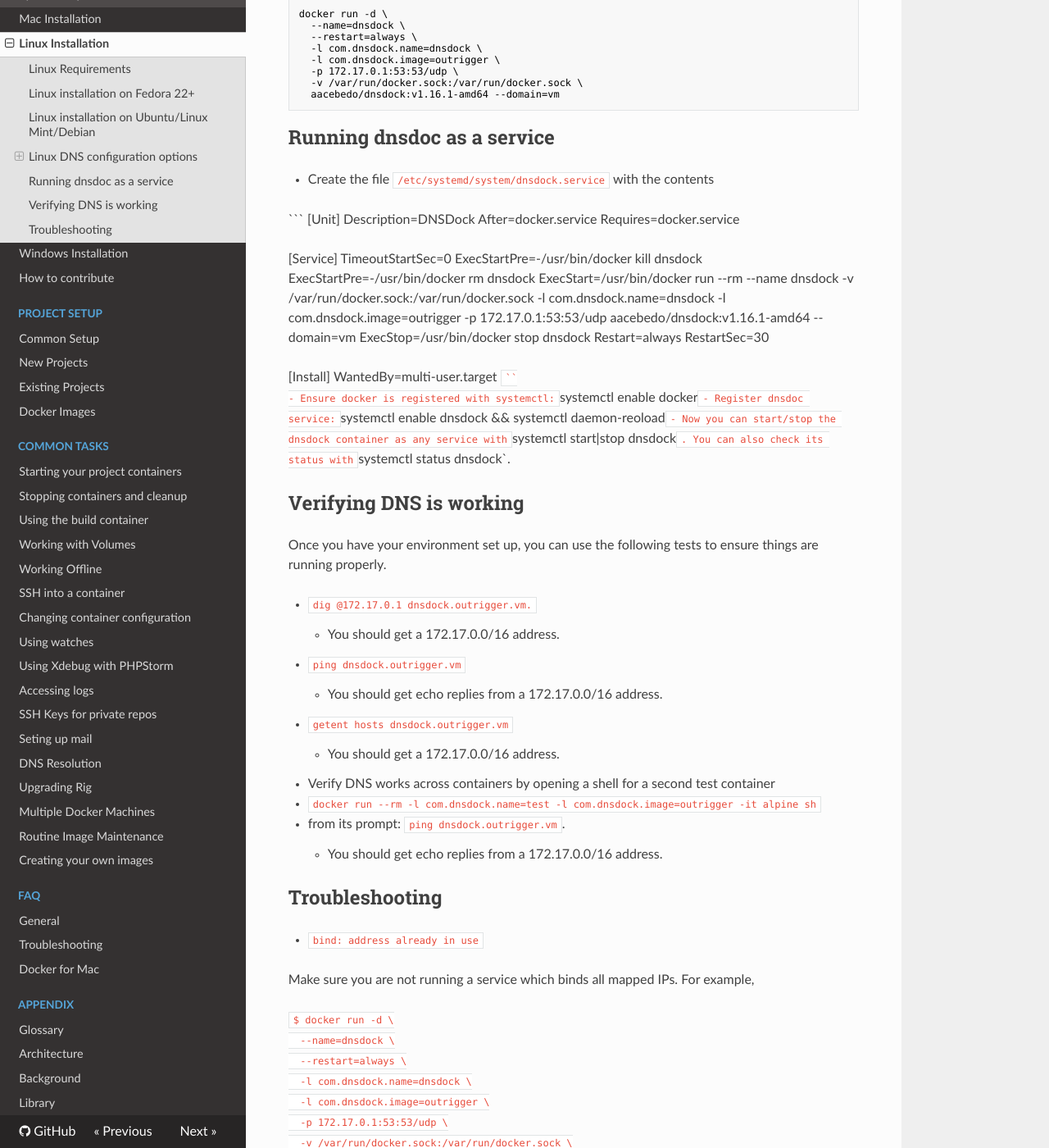
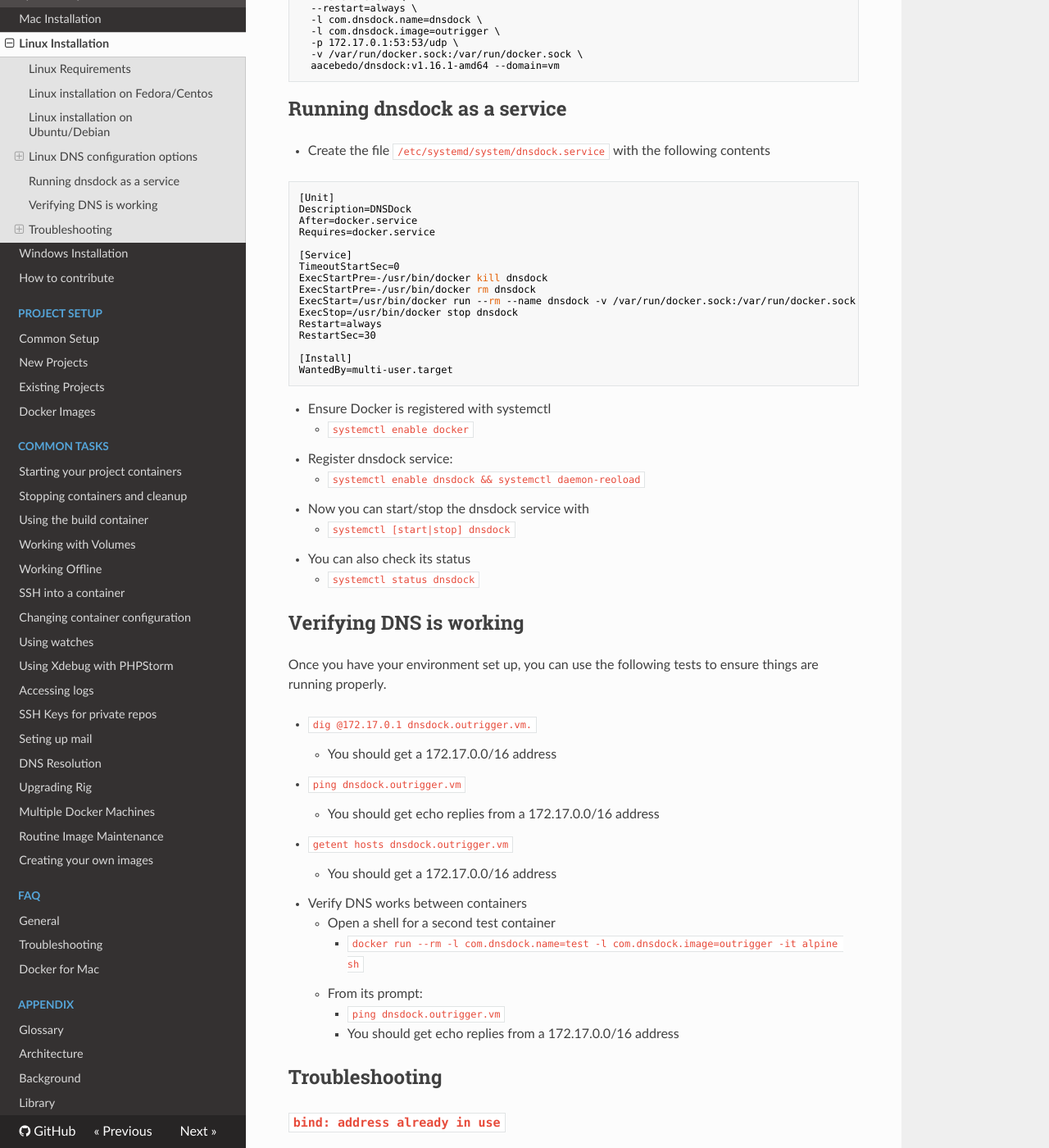
Before and after one commit to phase2/outrigger-docs, an MkDocs documentation site: the page built from docs/getting-started/linux-installation.md, in a window 1280 px wide and 1400 px high, scrolled down 2977 px. Shown: the whole window at 82% size. Built offline with MkDocs 1.6.1, drawn with Linux system fonts in a browser that asks for light colours; nearby versions of some CDN libraries; old or Windows-style settings are respelled for this version of MkDocs; some of the changed text lies outside the part shown.

Commit message:
updated format and tweaks some recommentations

````diff
--- a/docs/getting-started/linux-installation.md
+++ b/docs/getting-started/linux-installation.md
@@ -9,14 +9,12 @@
 1. Use of one of three options to forward DNS queries to the dnsdock container (see
 [Linux DNS configuration options](#markdown-header-linux-dns-configuration-options) below)
 
-## Linux installation on Fedora 22+
+## Linux installation on Fedora/Centos
 
-1. Install Docker 1.x.x and docker-compose
-    - `sudo dnf install docker-engine docker-compose`
-1. Add your user to the Docker group
-    - `sudo usermod -aG docker $USER`
-1. Log out, then back in, in order to pick up your new group assignments
-1. Set the DNS configuration for dnsdock
+1. [Install Docker for Fedora](https://docs.docker.com/engine/installation/linux/fedora/) or
+[Install Docker for CentOS](https://docs.docker.com/engine/installation/linux/centos/)
+1. [Install Docker Compose](https://docs.docker.com/compose/install/)
+1. Set the DNS configuration for Docker
     - We need to modify the command that docker uses within systemd
     - `sudo mkdir /etc/systemd/system/docker.service.d`
     - `sudo vi /etc/systemd/system/docker.service.d/docker.conf`
@@ -31,23 +29,32 @@
 1. Start the docker daemon
     - `sudo systemctl start docker`
 
-## Linux installation on Ubuntu/Linux Mint/Debian
+## Linux installation on Ubuntu/Debian
 
-1. Install Docker 1.x.x
-    - `sudo apt-get install docker-engine`
-1. Install Pip
-    - `sudo apt-get install python-pip`
-1. Install docker-compose
-    - `sudo pip install docker-compose`
-1. Add your user to the Docker group
-    - `sudo usermod -aG docker $USER`
-1. Log out, then back in, in order to pick up your new group assignments
-1. Set the DNS configuration for dnsdock, as well as known RFC-1918 address space
+1. [Install Docker for Ubuntu](https://docs.docker.com/engine/installation/linux/ubuntu/) or
+[Install Docker for Debian](https://docs.docker.com/engine/installation/linux/debian/)
+1. [Install Docker Compose](https://docs.docker.com/compose/install/)
+
+If using Upstart
+- Set the DNS configuration for dnsdock, as well as known RFC-1918 address space
     - Please note that the following command will over-write your existing Docker daemon configuration file.  Please
     set the -dns=172.17.0.1 option manually as an alternative
     - `echo 'DOCKER_OPTS="-dns=172.17.0.1"' | sudo tee /etc/default/docker`
-1. Start the docker daemon
+- Start the docker daemon
     - `sudo start docker`
+
+If using Systemd
+
+- Set the DNS configuration for Docker
+    - We need to modify the command that docker uses within systemd
+    - `sudo mkdir /etc/systemd/system/docker.service.d`
+    - `sudo vi /etc/systemd/system/docker.service.d/docker.conf`
+    - In that file put something like the following:
+        ```bash
+        [Service]
+        ExecStart=
+        ExecStart=/usr/bin/dockerd -H fd:// --dns=172.17.0.1
+        ```
 
 ## Linux DNS configuration options
 
@@ -124,55 +131,63 @@
   aacebedo/dnsdock:v1.16.1-amd64 --domain=vm
 ```
 
-## Running dnsdoc as a service
+## Running dnsdock as a service
 
-- Create the file `/etc/systemd/system/dnsdock.service` with the contents
+- Create the file `/etc/systemd/system/dnsdock.service` with the following contents
 
-  ```
-  [Unit]
-  Description=DNSDock
-  After=docker.service
-  Requires=docker.service
+```bash
+[Unit]
+Description=DNSDock
+After=docker.service
+Requires=docker.service
 
-  [Service]
-  TimeoutStartSec=0
-  ExecStartPre=-/usr/bin/docker kill dnsdock
-  ExecStartPre=-/usr/bin/docker rm dnsdock
-  ExecStart=/usr/bin/docker run --rm --name dnsdock -v /var/run/docker.sock:/var/run/docker.sock -l com.dnsdock.name=dnsdock -l com.dnsdock.image=outrigger -p 172.17.0.1:53:53/udp aacebedo/dnsdock:v1.16.1-amd64  --domain=vm
-  ExecStop=/usr/bin/docker stop dnsdock
-  Restart=always
-  RestartSec=30
+[Service]
+TimeoutStartSec=0
+ExecStartPre=-/usr/bin/docker kill dnsdock
+ExecStartPre=-/usr/bin/docker rm dnsdock
+ExecStart=/usr/bin/docker run --rm --name dnsdock -v /var/run/docker.sock:/var/run/docker.sock -l com.dnsdock.name=dnsdock -l com.dnsdock.image=outrigger -p 172.17.0.1:53:53/udp aacebedo/dnsdock:v1.16.1-amd64  --domain=vm
+ExecStop=/usr/bin/docker stop dnsdock
+Restart=always
+RestartSec=30
 
-  [Install]
-  WantedBy=multi-user.target
-  ```
-- Ensure docker is registered with systemctl: `systemctl enable docker`
-- Register dnsdoc service: `systemctl enable dnsdock && systemctl daemon-reoload`
-- Now you can start/stop the dnsdock container as any service with `systemctl start|stop dnsdock`. You can also check its status with `systemctl status dnsdock`.
+[Install]
+WantedBy=multi-user.target
+```
+
+- Ensure Docker is registered with systemctl
+    - `systemctl enable docker`
+- Register dnsdock service:
+    - `systemctl enable dnsdock && systemctl daemon-reoload`
+- Now you can start/stop the dnsdock service with
+    - `systemctl [start|stop] dnsdock`
+- You can also check its status
+    - `systemctl status dnsdock`
 
 ## Verifying DNS is working
 
 Once you have your environment set up, you can use the following tests to ensure things are running properly.
 
 - `dig @172.17.0.1 dnsdock.outrigger.vm.`
-    - You should get a 172.17.0.0/16 address.
+    - You should get a 172.17.0.0/16 address
 - `ping dnsdock.outrigger.vm`
-    - You should get echo replies from a 172.17.0.0/16 address.
+    - You should get echo replies from a 172.17.0.0/16 address
 - `getent hosts dnsdock.outrigger.vm`
-    - You should get a 172.17.0.0/16 address.
-- Verify DNS works across containers by opening a shell for a second test container
-  - `docker run --rm -l com.dnsdock.name=test -l com.dnsdock.image=outrigger -it alpine sh`
-  - from its prompt: `ping dnsdock.outrigger.vm`.
-    - You should get echo replies from a 172.17.0.0/16 address.
+    - You should get a 172.17.0.0/16 address
+- Verify DNS works between containers
+    - Open a shell for a second test container
+        - `docker run --rm -l com.dnsdock.name=test -l com.dnsdock.image=outrigger -it alpine sh`
+    - From its prompt:
+        - `ping dnsdock.outrigger.vm`
+        - You should get echo replies from a 172.17.0.0/16 address
 
 ## Troubleshooting
 
-- `bind: address already in use`
+### `bind: address already in use`
 
-  Make sure you are not running a service which binds all mapped IPs.  For example,
+Make sure you are not running a service which binds all mapped IPs.  For example,
 
-  ```
-  $ docker run -d \
+```bash
+> docker run -d \
   --name=dnsdock \
   --restart=always \
   -l com.dnsdock.name=dnsdock \
@@ -180,12 +195,18 @@
   -p 172.17.0.1:53:53/udp \
   -v /var/run/docker.sock:/var/run/docker.sock \
   aacebedo/dnsdock:v1.16.1-amd64 --domain=vm
+
   6aa76d0df98ede7e01c1cef53f105a79a60bab72ee905a1acd76ad57d4aeb014
   docker: Error response from daemon: driver failed programming external connectivity on endpoint dnsdock
   (62b3788e1f60530d1f468b46833f0bf8227955557da3a135356184f5b7d57bde): Error starting userland proxy: listen
   udp 172.17.0.1:53: bind: address already in use.
-  ```
+```
 
-  - In this case the cuplrit was `bind9`, and the solution: `systemctl stop bind9`.
-  - To avoid having to stop bind9 every session: `systemctl disable bind9`.
-  - You may need to restart NetworkManager: `systemctl restart NetworkManager`.
+In this case the culprit was `bind9/named` was attaching to all interfaces (on port 53)
+
+- The solution
+    - `systemctl stop bind9`
+- To avoid having to stop `bind9` every session
+    - `systemctl disable bind9`
+- You may need to restart NetworkManager
+    - `systemctl restart NetworkManager`
````
